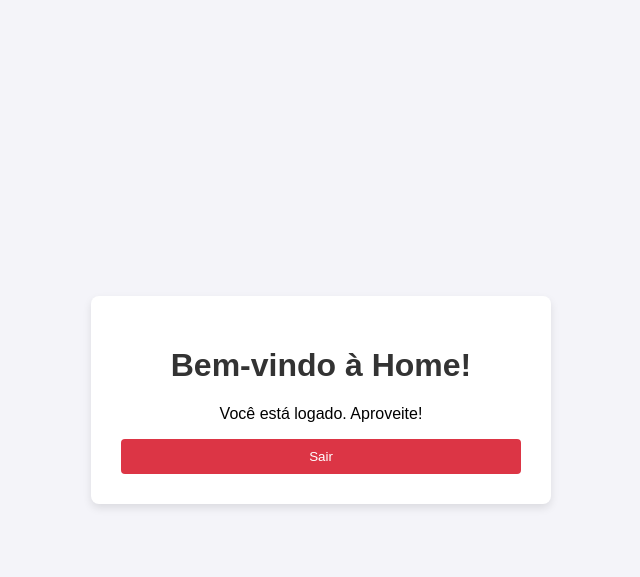
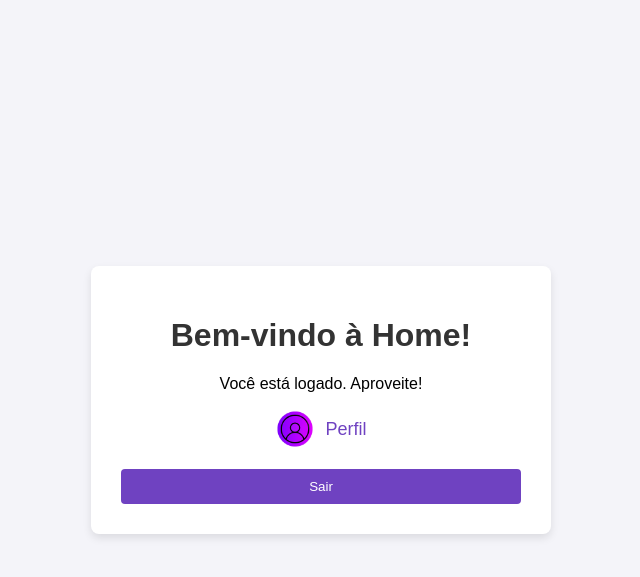
Before and after one commit to dutra1904/BrainHub, a Flask app: page /home in a window 1280 px wide. Shown: the top 577 px of the page, without its empty margins (319-959 px from the left). Run offline with Flask 3, Linux system fonts and the light colour scheme; a user stored in the database is signed in.

Commit message:
adicionando a html perfil

```diff
--- a/teste/templates/home.html
+++ b/teste/templates/home.html
@@ -5,6 +5,7 @@
     <meta name="viewport" content="width=device-width, initial-scale=1.0">
     <title>Home</title>
     <style>
+        /* Definindo a cor roxa como tema principal */
         body {
             font-family: Arial, sans-serif;
             background-color: #f4f4f9;
@@ -14,6 +15,8 @@
             height: 100vh;
             margin: 0;
         }
+
+        /* Estilo do container principal */
         .home-container {
             background-color: #fff;
             padding: 30px;
@@ -23,35 +26,64 @@
             width: 100%;
             max-width: 400px;
         }
+
         h1 {
             color: #333;
         }
+
+        /* Menu de navegação */
+        .menu a {
+            display: flex;
+            align-items: center;
+            justify-content: center;
+            text-decoration: none;
+            color: #6f42c1; /* Cor roxa */
+            font-size: 18px;
+            margin-bottom: 20px;
+        }
+
+        .menu a:hover {
+            color: #5a2a99; /* Cor roxa escura */
+        }
+
+        .menu img {
+            margin-right: 10px;
+            width: 40px;
+        }
+
+        /* Estilo do botão de logout */
         button {
             width: 100%;
             padding: 10px;
-            background-color: #dc3545;
+            background-color: #6f42c1; /* Cor roxa */
             color: white;
             border: none;
             border-radius: 4px;
             cursor: pointer;
         }
+
         button:hover {
-            background-color: #c82333;
+            background-color: #5a2a99; /* Cor roxa escura */
         }
     </style>
 </head>
 <body>
-
-
     <div class="home-container">
         <h1>Bem-vindo à Home!</h1>
         <p>Você está logado. Aproveite!</p>
+
+        <!-- Menu de navegação para o perfil -->
+        <div class="menu">
+            <a href="/perfil">
+                <img src="{{ url_for('static', filename='icone_perfil.png') }}" alt="Perfil">
+                <span>Perfil</span>
+            </a>
+        </div>
 
         <!-- Botão para sair -->
         <a href="/logout">
             <button>Sair</button>
         </a>
     </div>
-
 </body>
 </html>
--- a/teste/test.py
+++ b/teste/test.py
@@ -20,6 +20,26 @@ def home():
     if 'user_id' not in session:
         return redirect(url_for('login'))
     return render_template('home.html')
+
+@app.route('/perfil', methods=['GET', 'POST'])
+def perfil():
+    if 'user_id' not in session:
+        flash('Você precisa estar logado para acessar o perfil!', 'danger')
+        return redirect(url_for('login'))
+
+    usuario = Usuario.query.get(session['user_id'])
+
+    if request.method == 'POST':
+        # Atualizar os dados do perfil
+        usuario.nome = request.form['nome']
+        usuario.biografia = request.form['biografia']
+        usuario.curso = request.form['curso']
+        db.session.commit()
+        flash('Perfil atualizado com sucesso!', 'success')
+        return redirect(url_for('perfil'))
+
+    return render_template('perfil.html', usuario=usuario)
+
 
 # Página Login
 @app.route('/login', methods=['GET', 'POST'])
```
Also changed, not shown: teste/Usuario.py (added), teste/instance/usuarios.db, teste/static/icone_perfil.png (added), teste/templates/perfil.html (added).
